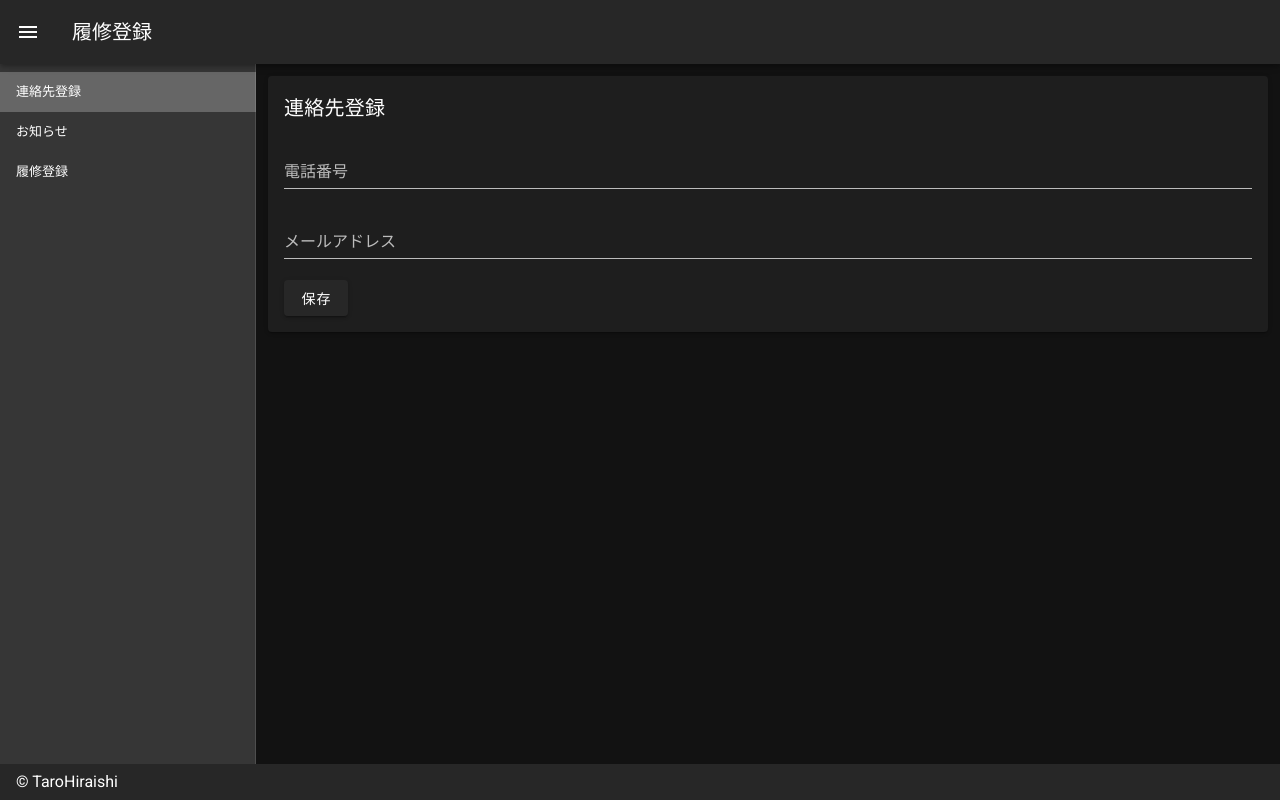
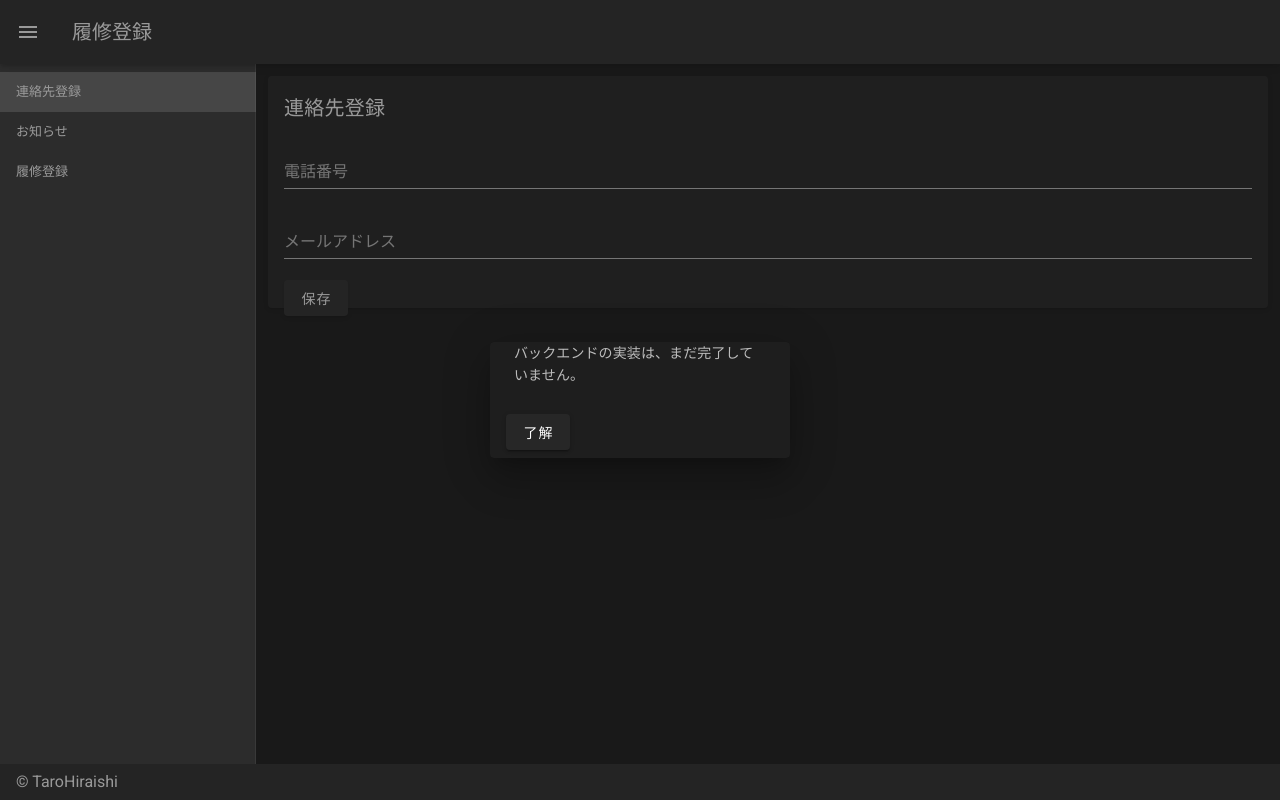
Before and after one commit to Ryoto-kubo/practice-atomic-design, a Vue app: page / in a window 1280 px wide. Both pictures are taken after a click on the button "保存". Built offline with nearby package versions, Linux system fonts and the light colour scheme.

Commit message:
クリックでダイアログを出す

```diff
--- a/src/components/atoms/MyButton.vue
+++ /dev/null
@@ -1,17 +0,0 @@
-<template>
-    <v-btn @click="btnClickMethod">{{ btnTitle }}</v-btn>
-</template>
-
-<script>
-export default {
-    props: {
-        btnTitle: {
-            type: String
-        },
-        btnClickMethod: {
-            type: Function,
-            default: () => {}
-        }
-    }
-}
-</script>
--- a/src/components/organisms/RegisterAddressForm.vue
+++ b/src/components/organisms/RegisterAddressForm.vue
@@ -4,24 +4,38 @@
         <v-card-text>
             <TextField textFieldLabel="電話番号" :value="phoneNumber" @change="changePhoneNumber" />
             <TextField textFieldLabel="メールアドレス" :value="mailAddress" @change="changeMailAddress" />
-            <MyButton btnTitle="保存" />
+            <v-btn @click.stop="dialog = true">保存</v-btn>
+            <v-row justify="center">
+                <v-dialog v-model="dialog" max-width="300">
+                    <v-card>
+                        <v-card-text>
+                            バックエンドの実装は、まだ完了していません。
+                        </v-card-text>
+                        <v-card-actions>
+                            <v-btn @click="dialog = false">
+                                了解
+                            </v-btn>
+                        </v-card-actions>
+                    </v-card>
+                </v-dialog>
+            </v-row>
         </v-card-text>
     </v-card>
 </template>
 
 <script>
-import MyButton from '../atoms/MyButton.vue'
 import TextField from '../atoms/TextField.vue'
 
 export default {
     components: {
-        MyButton,
+        // MyButton,
         TextField
     },
     data() {
         return {
             phoneNumber: '',
-            mailAddress: ''
+            mailAddress: '',
+            dialog: false
         }
     },
     methods: {
@@ -30,6 +44,9 @@ export default {
         },
         changeMailAddress(changedMailAddress) {
             this.mailAddress = changedMailAddress
+        },
+        changeDialogPropaty() {
+            this.dialog = !this.dialog
         }
     }
 }
```
